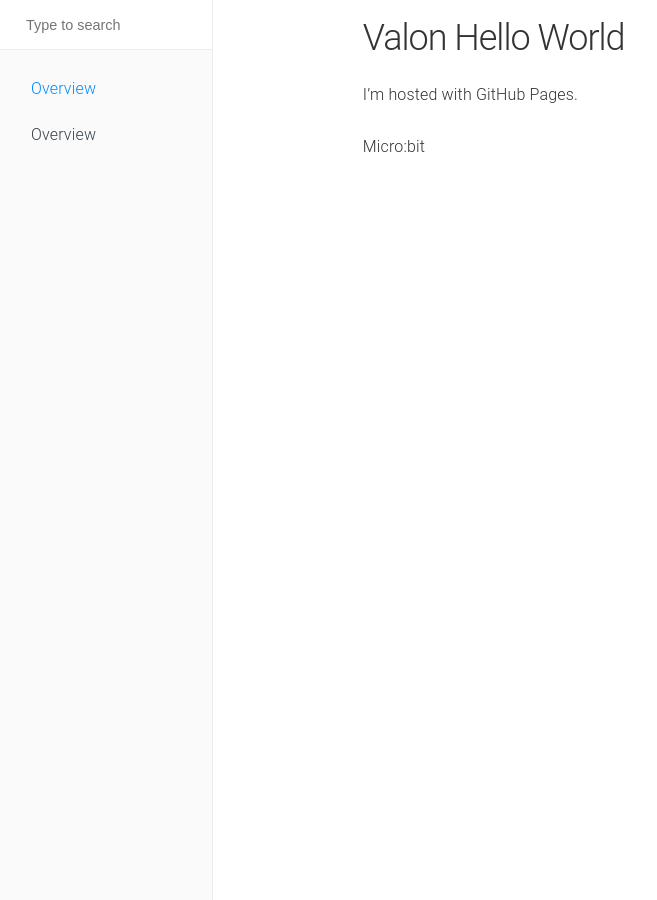
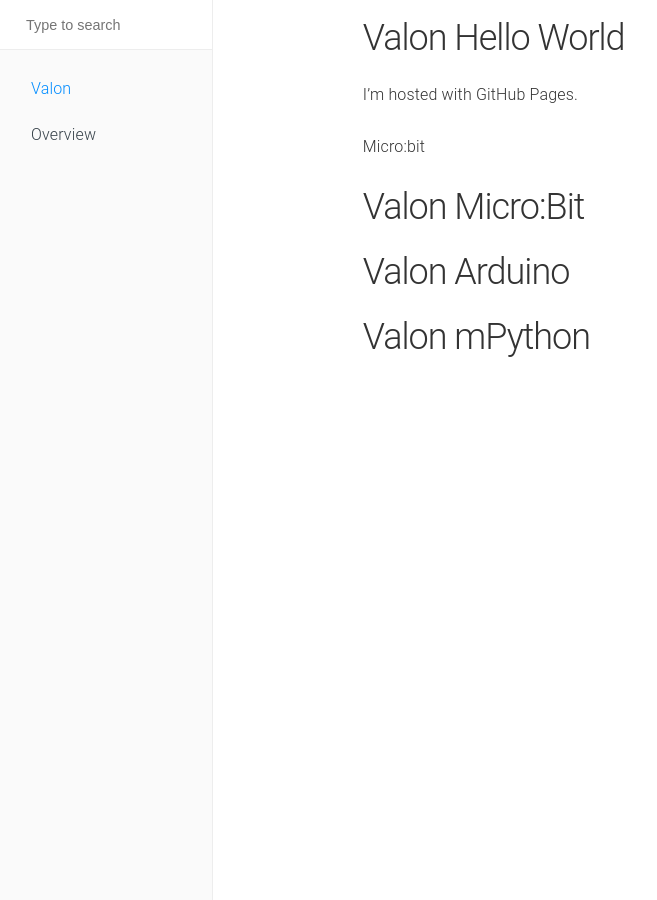
Before and after one commit to YFROBOT-TM/yfrobot-tm.github.io, a Jekyll site: the page built from Valon_Microbit.md, in a window 1280 px wide. Shown: the whole page, without its empty margins (0-657 px from the left). Built offline with Jekyll 4.4.1, drawn with Linux system fonts in a browser that asks for light colours.

Commit message:
Update Valon_Microbit.md

```diff
--- a/Valon_Microbit.md
+++ b/Valon_Microbit.md
@@ -1,6 +1,6 @@
 ---
 layout: page
-title: Overview
+title: Valon
 navigation: 1
 ---
 
@@ -9,3 +9,10 @@ navigation: 1
 I'm hosted with GitHub Pages.
 
 Micro:bit
+
+## Valon Micro:Bit
+
+## Valon Arduino
+
+
+## Valon mPython
```
